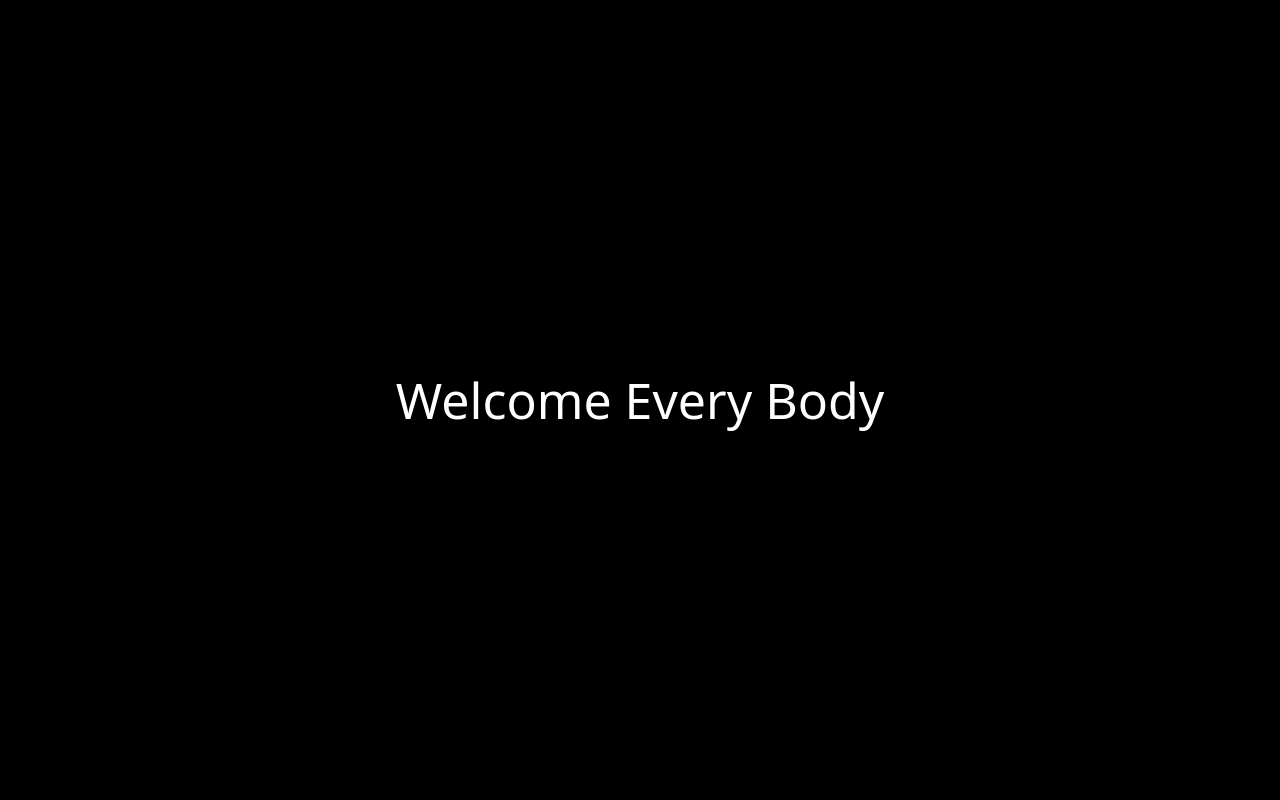
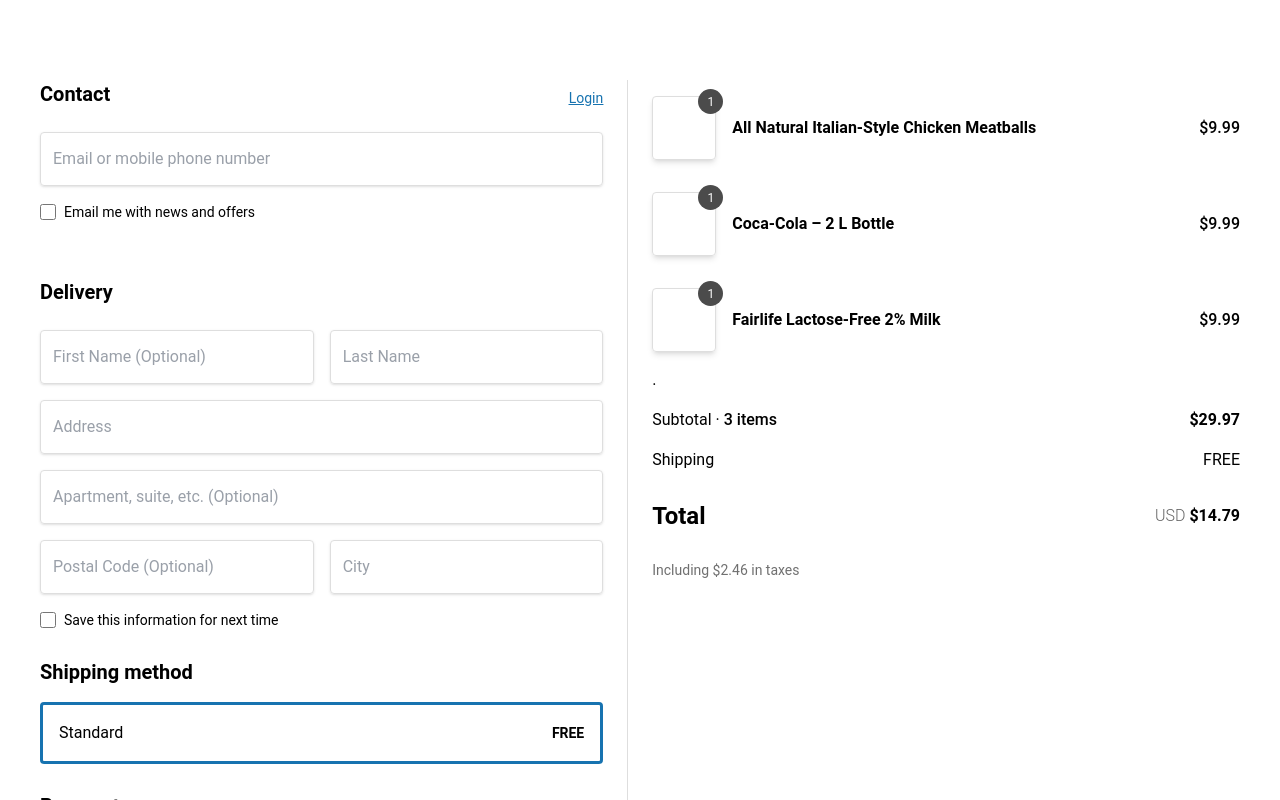
Before and after one commit to Ibrahim-a-bdallah/E-commerce-, a React (Vite) app: page /checkout in a window 1280 px wide. Shown: the top 800 px of the page. Built offline with nearby package versions, Linux system fonts and the light colour scheme.

Commit message:
create check_out Page
create Checkout Page

```diff
--- a/src/App.jsx
+++ b/src/App.jsx
@@ -1,9 +1,12 @@
+import Checkout from "./pages/Checkout"
 
 
 function App() {
 
   return (
-<div className='flex justify-center items-center h-[100vh] bg-black text-white text-[50px]'>Welcome Every Body</div>
+<div>
+    <Checkout/>
+</div>
   )
 }
 
--- /dev/null
+++ b/src/pages/Checkout/Checkout.module.css
@@ -0,0 +1,38 @@
+body{
+  box-sizing: border-box;
+  margin: 0;
+  padding: 0;
+  font-family: Roboto, sans-serif;
+}
+.editLink{
+  font-family: Roboto;
+font-weight: 400;
+font-size: 14px;
+line-height: 21px;
+letter-spacing: 0%;
+vertical-align: middle;
+text-decoration: underline;
+text-decoration-style: solid;
+color: #1773B0;
+}
+
+.shipping-cost{
+  font-weight: 700;
+  font-size: 14px;
+  line-height: 21px;
+  text-transform: uppercase;
+
+}
+.product-image{
+  position: relative;
+
+}
+.product-image > span{
+  position: absolute;
+  top: -8px;
+  right: -8px;
+  border-radius: 50%;
+  width: 25px;
+  height: 25px;
+  font-size: 12px;
+}
--- /dev/null
+++ b/src/pages/Checkout/index.jsx
@@ -0,0 +1,180 @@
+import React from 'react'
+import styles from "./Checkout.module.css";
+import iconPayment from '../../assets/checkout-img/Container.png';
+function Checkout() {
+  return (
+    <section className='my-20'>
+      <div className='container mx-auto px-10'>
+        <div className='flex flex-col lg:flex-row gap-6'>
+          <div className='w-full lg:w-1/2 border-r border-[#DEDEDE] pr-6'>
+            <div className='flex justify-between items-center '>
+              <h2 className='font-semibold text-xl pb-2 text-black'>Contact</h2>
+              <p className={styles.editLink}><a href="#">Login</a></p>
+            </div>
+            <form>
+              <div className="my-4">
+                <input
+                  class="shadow appearance-none border-[#DEDEDE] border-[1px] rounded w-full py-4 px-3 text-gray-700 leading-tight focus:outline-none focus:ring-2 focus:ring-[#1773B0] focus:border-[#1773B0]"
+                  id="email"
+                  type="email"
+                  placeholder="Email or mobile phone number"
+                />
+              </div>
+              <div className="my-4">
+                <label class="flex items-center space-x-2 text-sm text-black-700">
+                  <input
+                    type="checkbox"
+                    class="form-checkbox h-4 w-4 text-[#1773B0] border-[#DEDEDE] border-[1px] rounded focus:ring-[#1773B0]"
+                  />
+                  <span>Email me with news and offers</span>
+                </label>
+              </div>
+              <div className='mt-14'>
+                <h2 className='font-semibold text-xl pb-2 text-black'>Delivery</h2>
+              </div>
+              <div className="my-4 flex flex-wrap gap-4 md:flex-nowrap">
+                <div className="w-full md:w-1/2">
+                  <input
+                    className="shadow appearance-none border-[#DEDEDE] border-[1px] rounded w-full py-4 px-3 text-gray-700 leading-tight focus:outline-none focus:ring-2 focus:ring-[#1773B0] focus:border-[#1773B0]"
+                    id="firstName"
+                    type="text"
+                    placeholder="First Name (Optional)"
+                  />
+                </div>
+                <div className="w-full md:w-1/2">
+                  <input
+                    className="shadow appearance-none border-[#DEDEDE] border-[1px] rounded w-full py-4 px-3 text-gray-700 leading-tight focus:outline-none focus:ring-2 focus:ring-[#1773B0] focus:border-[#1773B0]"
+                    id="lastName"
+                    type="text"
+                    placeholder="Last Name"
+                  />
+                </div>
+              </div>
+
+              <div className='my-4'>
+                <input
+                  class="shadow appearance-none border-[#DEDEDE] border-[1px] rounded w-full py-4 px-3 text-gray-700 leading-tight focus:outline-none focus:ring-2 focus:ring-[#1773B0] focus:border-[#1773B0]"
+                  id="address"
+                  type="text"
+                  placeholder="Address"
+                />
+              </div>
+              <div className='my-4'>
+                <input
+                  class="shadow appearance-none border-[#DEDEDE] border-[1px] rounded w-full py-4 px-3 text-gray-700 leading-tight focus:outline-none focus:ring-2 focus:ring-[#1773B0] focus:border-[#1773B0]"
+                  id="apartment"
+                  type="text"
+                  placeholder="Apartment, suite, etc. (Optional)"
+                />
+              </div>
+              <div className="my-4 flex flex-wrap gap-4 md:flex-nowrap">
+                <div className="w-full md:w-1/2">
+                  <input
+                    className="shadow appearance-none border-[#DEDEDE] border-[1px] rounded w-full py-4 px-3 text-gray-700 leading-tight focus:outline-none focus:ring-2 focus:ring-[#1773B0] focus:border-[#1773B0]"
+                    id="postalCode"
+                    type="text"
+                    placeholder="Postal Code (Optional)"
+                  />
+                </div>
+                <div className="w-full md:w-1/2">
+                  <input
+                    className="shadow appearance-none border-[#DEDEDE] border-[1px] rounded w-full py-4 px-3 text-gray-700 leading-tight focus:outline-none focus:ring-2 focus:ring-[#1773B0] focus:border-[#1773B0]"
+                    id="city"
+                    type="text"
+                    placeholder="City"
+                  />
+                </div>
+              </div>
+
+              <div className="my-4">
+                <label class="flex items-center space-x-2 text-sm text-black-700">
+                  <input
+                    type="checkbox"
+                    class="form-checkbox h-4 w-4 text-[#1773B0] border-[#DEDEDE] border-[1px] rounded focus:ring-[#1773B0]"
+                  />
+                  <span>Save this information for next time</span>
+                </label>
+              </div>
+              <div className='my-7'>
+                <h2 className='font-semibold text-xl pb-2 text-black'>Shipping method</h2>
+                <div className='flex justify-between items-center my-2 border-[3px] border-[#1773B0] rounded p-4'>
+                  <span>Standard</span>
+                  <span className={styles['shipping-cost']}>free</span>
+                </div>
+              </div>
+              <div className='my-7 '>
+                <div>
+                  <h2 className='font-semibold text-xl pb-2 text-black'>Payment</h2>
+                  <p className=" text-sm text-[#707070]">All transactions are secure and encrypted.</p>
+                </div>
+                <div className='my-4 p-4 bg-[#F5F5F5] flex justify-center flex-col items-center text-center rounded'>
+                  <div className='mb-2'>
+                    <img src={iconPayment} alt="Payment Icon" className='w-20 h-20 ' />
+                  </div>
+                  <p className=" text-sm text-[#707070]">This store can’t accept payments right now.</p>
+                </div>
+              </div>
+              <div className='my-7'>
+                <button
+                  type="submit"
+                  className="w-full bg-[#F5F5F5] text-gray-700 text-sm font-bold py-4 px-6 rounded cursor-pointer border border-[#DEDEDE] hover:bg-[#e0e0e0] transition duration-200">
+                  Pay Now
+                </button>
+              </div>
+            </form>
+          </div>
+          <div className='w-full md:w-1/2 info-order'>
+            <ul>
+              <li className='flex justify-between items-center  py-4'>
+                <div className='flex items-center gap-4'>
+                  <div className={`w-16 h-16 border border-[#DEDEDE] rounded shadow-md ${styles['product-image']}`}>
+                    <span className={`bg-[#4B4B4B] text-white flex justify-center items-center ${styles['product-count']}`}>1</span>
+                  </div>
+                  <p className="font-semibold text-base">All Natural Italian-Style Chicken Meatballs</p>
+                </div>
+                <span className='font-medium'>$9.99</span>
+              </li>
+              <li className='flex justify-between items-center  py-4'>
+                <div className='flex items-center gap-4'>
+                  <div className={`w-16 h-16 border border-[#DEDEDE] rounded shadow-md ${styles['product-image']}`}>
+                    <span className={`bg-[#4B4B4B] text-white flex justify-center items-center ${styles['product-count']}`}>1</span>
+                  </div>
+                  <p className="font-semibold text-base">Coca-Cola – 2 L Bottle</p>
+                </div>
+                <span className='font-medium'>$9.99</span>
+              </li>
+              <li className='flex justify-between items-center py-4'>
+                <div className='flex items-center gap-4'>
+                  <div className={`w-16 h-16 border border-[#DEDEDE] rounded shadow-md ${styles['product-image']}`}>
+                    <span className={`bg-[#4B4B4B] text-white flex justify-center items-center ${styles['product-count']}`}>1</span>
+                  </div>
+                  <p className="font-semibold text-base">Fairlife Lactose-Free 2% Milk</p>
+                </div>
+                <span className='font-medium'>$9.99</span>
+              </li>
+            </ul>.
+            <div>
+              <div className='flex justify-between items-center pt-4'>
+                <p className="text-base">
+                  Subtotal · <span className="font-medium">3 items</span>
+                </p>
+                <span className='text-base font-semibold'>$29.97</span>
+              </div>
+              <div className='flex justify-between items-center pt-4'>
+                <span className='text-base'>Shipping</span>
+                <span className='text-base'>FREE</span>
+              </div>
+              <div className='flex justify-between items-center py-7'>
+                <span className='text-2xl font-bold'>Total</span>
+                <span className='text-base font-semibold'><span className='font-light text-[#666666]'>USD</span> $14.79</span>
+              </div>
+              <p className='text-sm text-[#707070]'>Including $2.46 in taxes</p>
+            </div>
+          </div>
+        </div>
+      </div>
+    </section>
+  )
+}
+
+export default Checkout
```
Also changed, not shown: src/assets/checkout-img/Container.png (added).
